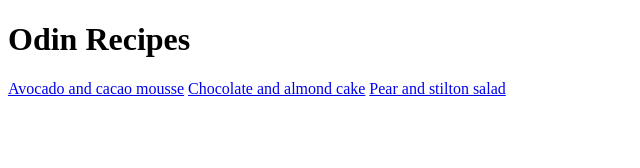
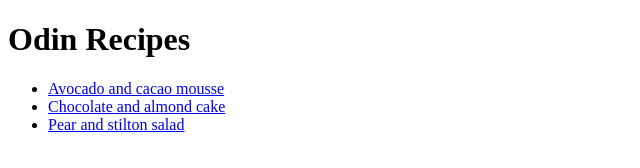
Before and after one commit to millynilly/odin-recipes, a plain HTML site: page index.html in a window 1280 px wide. Shown: the whole page, without its empty margins (0-640 px from the left). Drawn offline with Linux system fonts and the light colour scheme.

Commit message:
Links put in list to display vertically

```diff
--- a/index.html
+++ b/index.html
@@ -8,8 +8,10 @@
 </head>
 <body>
     <h1>Odin Recipes</h1>
-    <a href="./recipes/avocado_mousse.html">Avocado and cacao mousse</a>
-    <a href="./recipes/chocolate_cake.html">Chocolate and almond cake</a>
-    <a href="./recipes/pear_and_stilton_salad.html">Pear and stilton salad</a>
+    <ul>
+        <li><a href="./recipes/avocado_mousse.html">Avocado and cacao mousse</a></li>
+    <li><a href="./recipes/chocolate_cake.html">Chocolate and almond cake</a></li>
+    <li><a href="./recipes/pear_and_stilton_salad.html">Pear and stilton salad</a></li>
+</ul>
 </body>
 </html>
```
